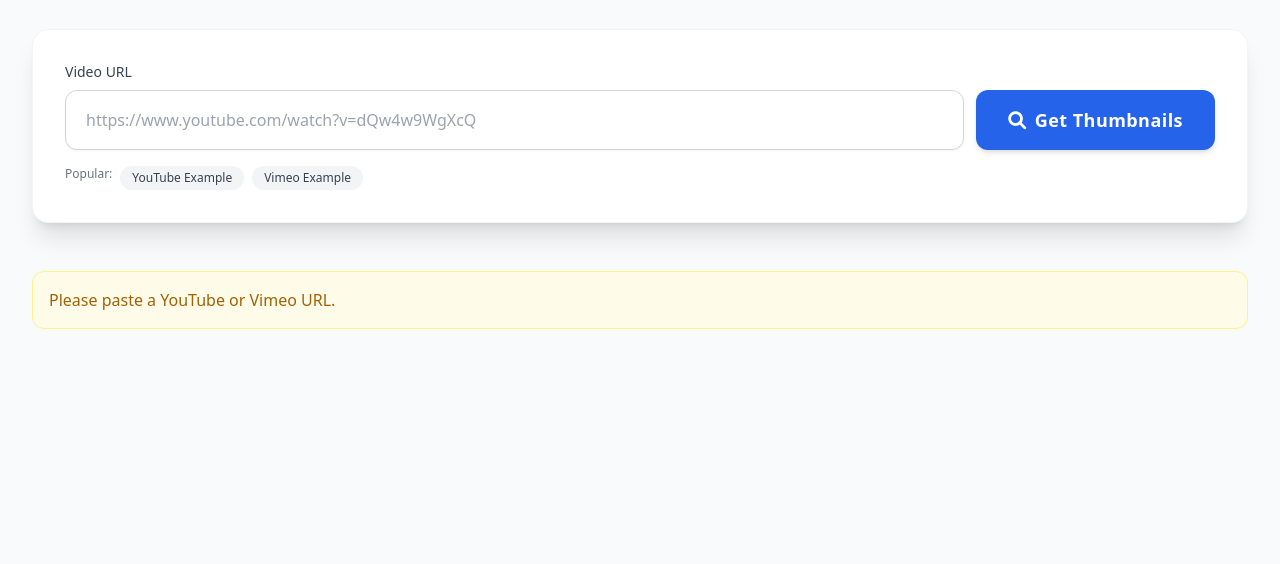
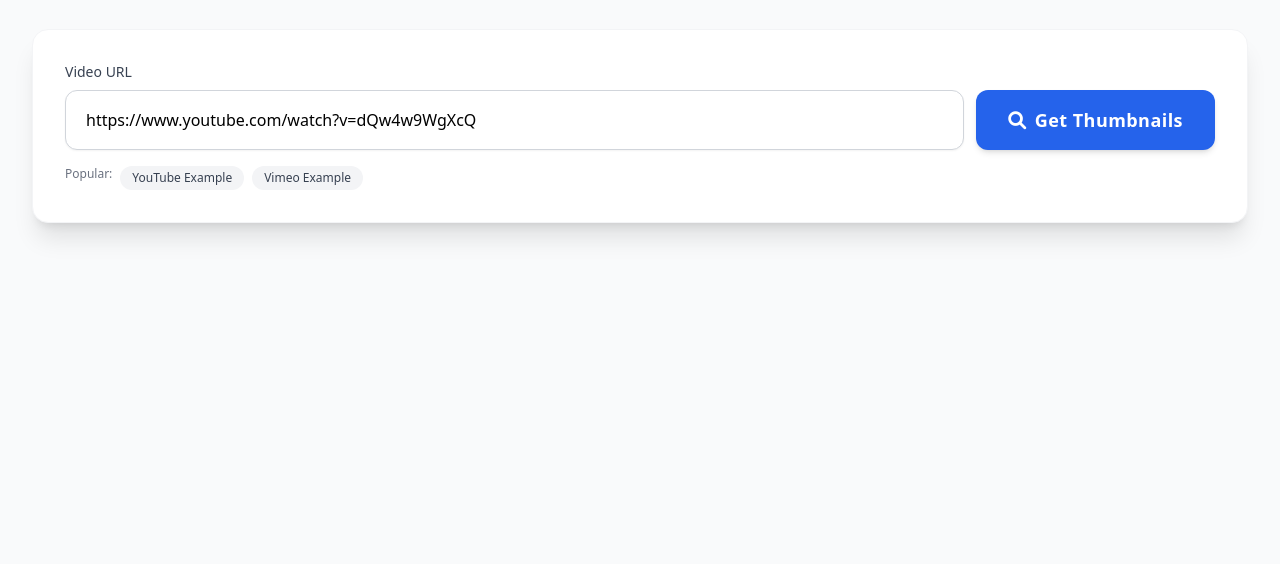
Before and after one commit to officialakshay7/youtube-thumbnail-downloader, a plain HTML site: page index.html in a window 1280 px wide. Shown: the part 236-800 px from the top of the page. Drawn offline with nearby package versions, Linux system fonts and the light colour scheme.

Commit message:
Update index.html

```diff
--- a/index.html
+++ b/index.html
@@ -352,7 +352,7 @@
                 <div class="flex flex-col sm:flex-row gap-3">
                     <input type="url" id="urlInput" placeholder="https://www.youtube.com/watch?v=dQw4w9WgXcQ"
                         class="flex-1 px-5 py-4 border border-gray-300 rounded-xl focus:ring-2 focus:ring-blue-500 focus:border-blue-500 outline-none transition text-base bg-white shadow-sm"
-                        value="" aria-label="YouTube or Vimeo video URL">
+                        value="https://www.youtube.com/watch?v=dQw4w9WgXcQ" aria-label="YouTube or Vimeo video URL">
                     <button id="getThumbBtn"
                         class="bg-blue-600 hover:bg-blue-700 text-white font-semibold py-4 px-8 rounded-xl shadow-md hover:shadow-lg transition-all duration-200 text-lg tracking-wide flex items-center justify-center gap-2"
                         aria-label="Get thumbnails">
@@ -826,7 +826,7 @@
 
             // Auto-load example on page load
             window.addEventListener('load', () => {
-                setTimeout(handleExtract, 100);
+                // setTimeout(handleExtract, 100);
             });
 
             // ----- FAQ Toggle Function -----
```
